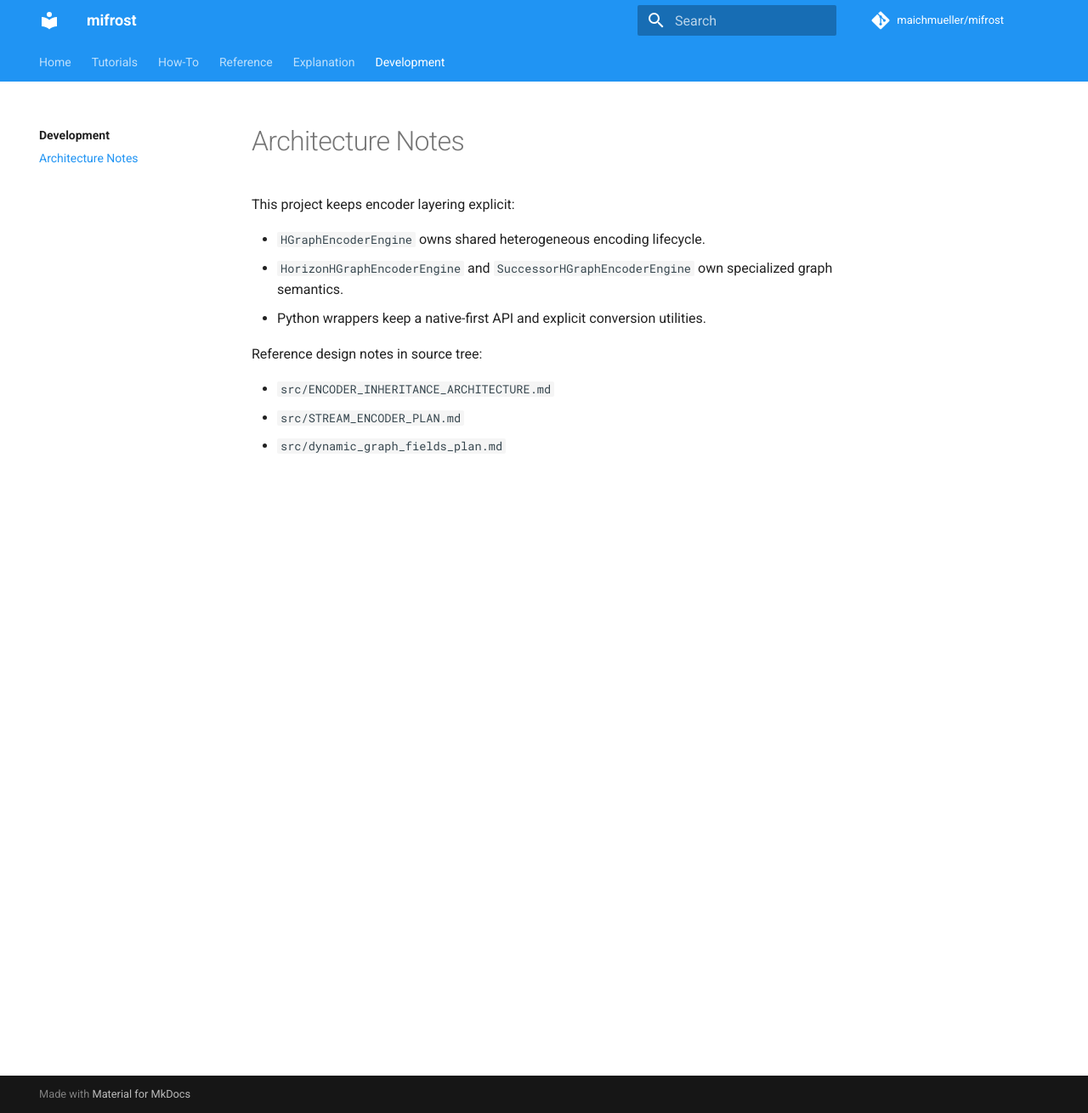
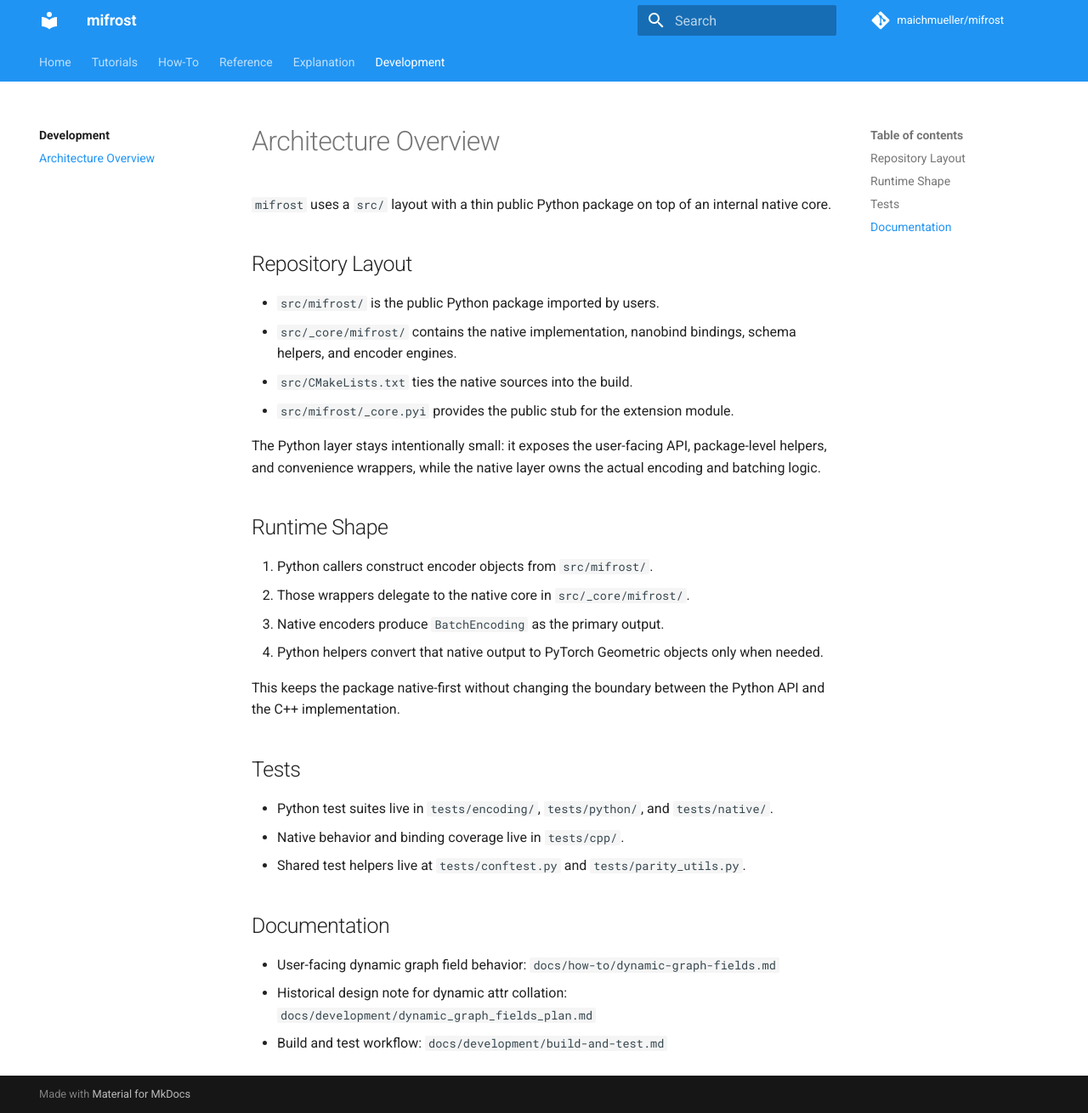
Before and after one commit to maichmueller/mifrost, an MkDocs documentation site: the page built from docs/development/architecture.md, in a window 1280 px wide and 1310 px high. Shown: the whole window at 85% size. Built offline with MkDocs 1.6.1 and Material for MkDocs 9.7.7, drawn with Linux system fonts in a browser that asks for light colours; comment, search, counter and statistics services are not loaded; the version menu is left out.

Commit message:
docs: refresh architecture and build workflow notes

```diff
--- a/docs/development/architecture.md
+++ b/docs/development/architecture.md
@@ -1,13 +1,41 @@
-# Architecture Notes
+# Architecture Overview
 
-This project keeps encoder layering explicit:
+`mifrost` uses a `src/` layout with a thin public Python package on top of an
+internal native core.
 
-- `HGraphEncoderEngine` owns shared heterogeneous encoding lifecycle.
-- `HorizonHGraphEncoderEngine` and `SuccessorHGraphEncoderEngine` own specialized graph semantics.
-- Python wrappers keep a native-first API and explicit conversion utilities.
+## Repository Layout
 
-Reference design notes in source tree:
+- `src/mifrost/` is the public Python package imported by users.
+- `src/_core/mifrost/` contains the native implementation, nanobind bindings,
+  schema helpers, and encoder engines.
+- `src/CMakeLists.txt` ties the native sources into the build.
+- `src/mifrost/_core.pyi` provides the public stub for the extension module.
 
-- `src/ENCODER_INHERITANCE_ARCHITECTURE.md`
-- `src/STREAM_ENCODER_PLAN.md`
-- `src/dynamic_graph_fields_plan.md`
+The Python layer stays intentionally small: it exposes the user-facing API,
+package-level helpers, and convenience wrappers, while the native layer owns
+the actual encoding and batching logic.
+
+## Runtime Shape
+
+1. Python callers construct encoder objects from `src/mifrost/`.
+2. Those wrappers delegate to the native core in `src/_core/mifrost/`.
+3. Native encoders produce `BatchEncoding` as the primary output.
+4. Python helpers convert that native output to PyTorch Geometric objects only
+   when needed.
+
+This keeps the package native-first without changing the boundary between the
+Python API and the C++ implementation.
+
+## Tests
+
+- Python test suites live in `tests/encoding/`, `tests/python/`, and
+  `tests/native/`.
+- Native behavior and binding coverage live in `tests/cpp/`.
+- Shared test helpers live at `tests/conftest.py` and `tests/parity_utils.py`.
+
+## Documentation
+
+- User-facing dynamic graph field behavior: `docs/how-to/dynamic-graph-fields.md`
+- Historical design note for dynamic attr collation:
+  `docs/development/dynamic_graph_fields_plan.md`
+- Build and test workflow: `docs/development/build-and-test.md`
```
Also changed, not shown: configure.py (+8 -1 lines), docs/development/build-and-test.md (+22 -0 lines), docs/development/dynamic_graph_fields_plan.md (added, +89 -0 lines).
